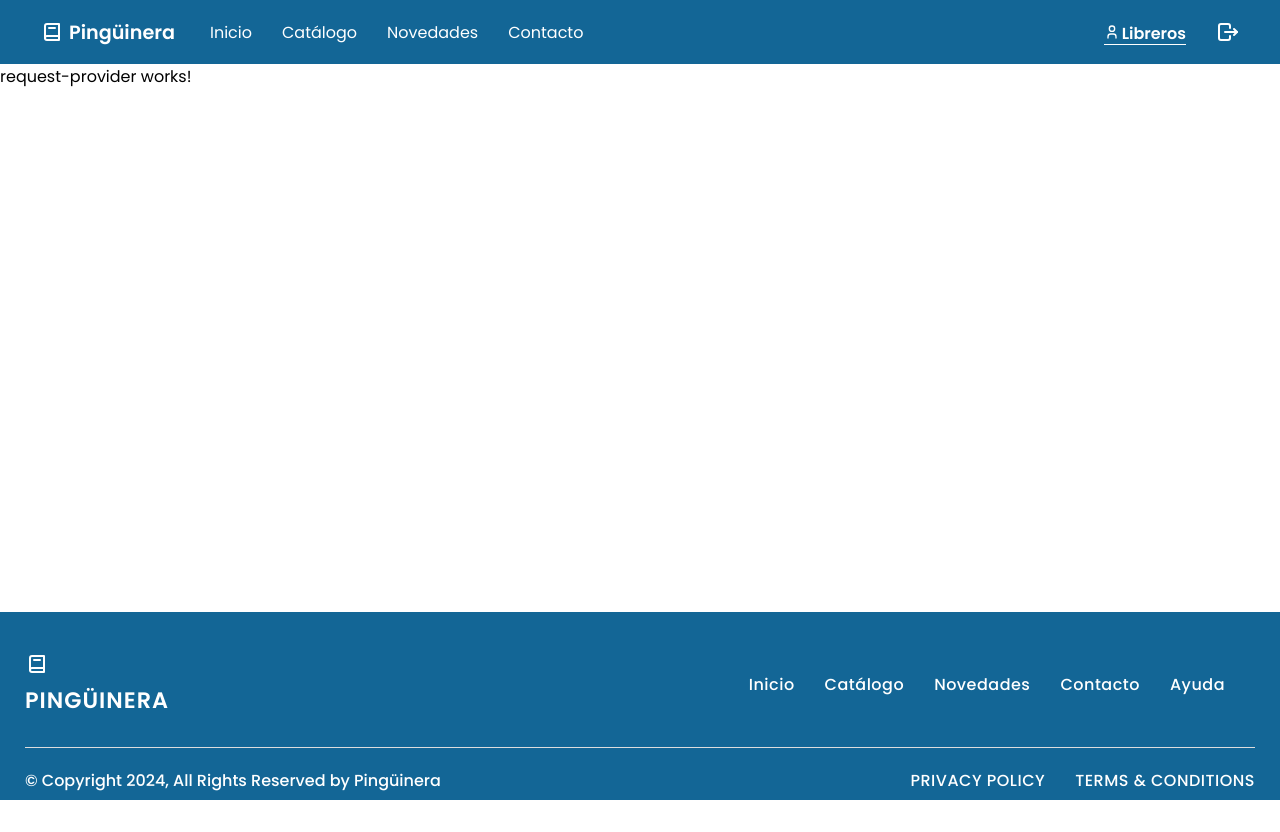
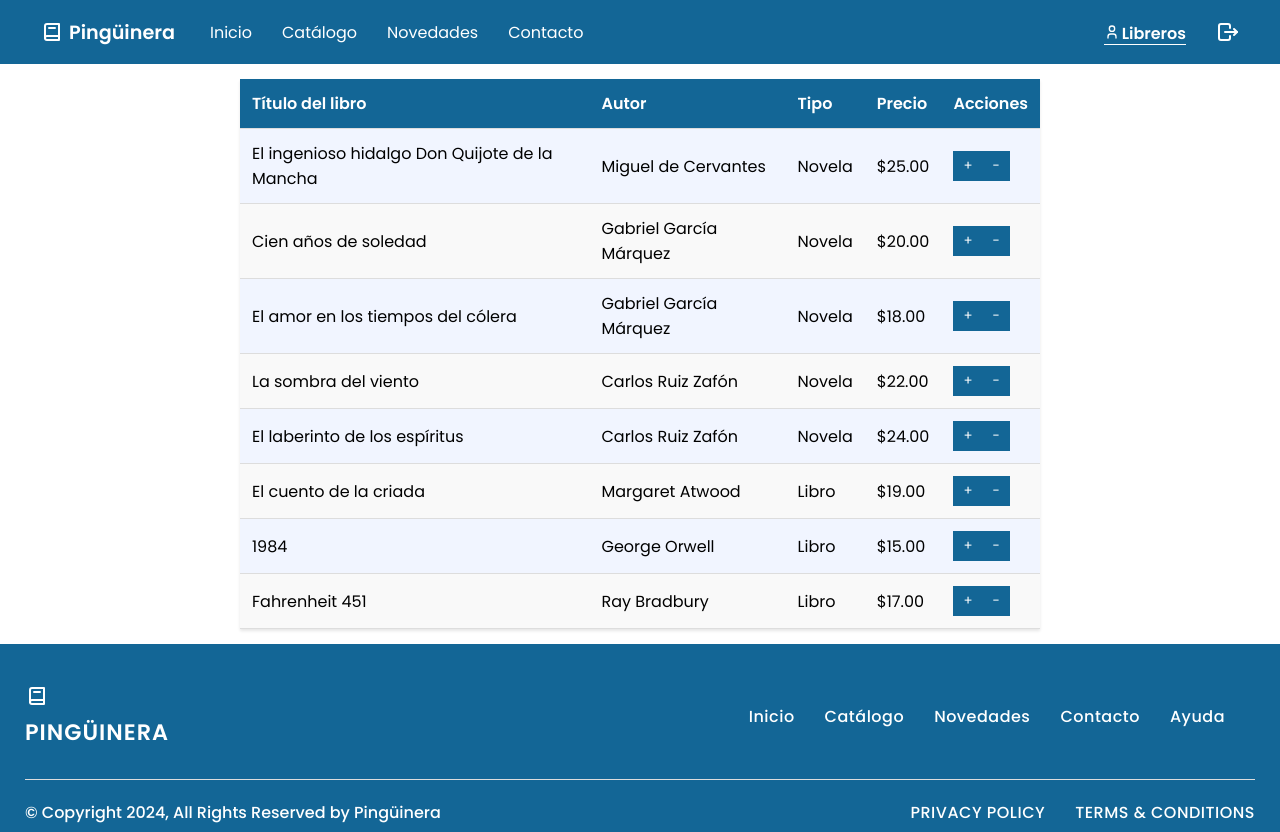
Before and after one commit to ChrisDL34/final_frontend_app, an Angular app: page /request-providers in a window 1280 px wide. Before the commit the page ends 800 px from the top, so only its background shows below. Built offline with nearby package versions, Linux system fonts and the light colour scheme.

Commit message:
se realiza implementacion inicial de  estilos para request proivider block

```diff
--- a/src/app/ui/blocks/request-provider/request-provider.component.css
+++ b/src/app/ui/blocks/request-provider/request-provider.component.css
@@ -0,0 +1,63 @@
+body {
+    font-family: Arial, sans-serif;
+    display: flex;
+    justify-content: center;
+    align-items: center;
+    margin: 0;
+    background-color: #f7f9fc;
+}
+.container {
+    width: 100%;
+    max-width: 800px;
+    margin: 0;
+    box-shadow: 0 2px 3px rgba(0, 0, 0, 0.1);
+}
+
+
+.table-container {
+    height: 550px; /* Adjust this height as needed */
+    overflow-y: auto;
+    position: relative;
+}
+
+
+table {
+    width: 100%;
+    border-collapse: collapse;
+    box-shadow: 0 2px 3px rgba(0, 0, 0, 0.1);
+}
+
+thead {
+    position: sticky;
+    top: 0;
+    background-color: #136696;
+    color: white;
+    z-index: 1;
+}
+
+th, td {
+    padding: 12px;
+    text-align: left;
+    border-bottom: 1px solid #ddd;
+}
+th {
+    background-color: #136696;
+    color: white;
+}
+tr:nth-child(even) {
+    background-color: #f9f9f9;
+}
+tr:nth-child(odd) {
+    background-color: #f1f5ff;
+}
+
+.actions button {
+    padding: 5px 10px;
+    background-color: #136696;
+    color: white;
+    border: none;
+    cursor: pointer;
+}
+.actions button:hover {
+    background-color: #0d4f72;
+}
--- a/src/app/ui/blocks/request-provider/request-provider.component.html
+++ b/src/app/ui/blocks/request-provider/request-provider.component.html
@@ -1 +1,149 @@
-<p>request-provider works!</p>
+<body>
+    <div class="container">
+        <div class="table-container">
+            <table>
+                <thead>
+                    <tr>
+                        <th>Título del libro</th>
+                        <th>Autor</th>
+                        <th>Tipo</th>
+                        <th>Precio</th>
+                        <th>Acciones</th>
+                    </tr>
+                </thead>
+                <tbody>
+                    <tr>
+                        <td>El ingenioso hidalgo Don Quijote de la Mancha</td>
+                        <td>Miguel de Cervantes</td>
+                        <td>Novela</td>
+                        <td>$25.00</td>
+                        <td class="actions">
+                            <button>+</button>
+                            <button>-</button>
+                        </td>
+                    </tr>
+                    <tr>
+                        <td>Cien años de soledad</td>
+                        <td>Gabriel García Márquez</td>
+                        <td>Novela</td>
+                        <td>$20.00</td>
+                        <td class="actions">
+                            <button>+</button>
+                            <button>-</button>
+                        </td>
+                    </tr>
+                    <tr>
+                        <td>El amor en los tiempos del cólera</td>
+                        <td>Gabriel García Márquez</td>
+                        <td>Novela</td>
+                        <td>$18.00</td>
+                        <td class="actions">
+                            <button>+</button>
+                            <button>-</button>
+                        </td>
+                    </tr>
+                    <tr>
+                        <td>La sombra del viento</td>
+                        <td>Carlos Ruiz Zafón</td>
+                        <td>Novela</td>
+                        <td>$22.00</td>
+                        <td class="actions">
+                            <button>+</button>
+                            <button>-</button>
+                        </td>
+                    </tr>
+                    <tr>
+                        <td>El laberinto de los espíritus</td>
+                        <td>Carlos Ruiz Zafón</td>
+                        <td>Novela</td>
+                        <td>$24.00</td>
+                        <td class="actions">
+                            <button>+</button>
+                            <button>-</button>
+                        </td>
+                    </tr>
+                    <tr>
+                        <td>El cuento de la criada</td>
+                        <td>Margaret Atwood</td>
+                        <td>Libro</td>
+                        <td>$19.00</td>
+                        <td class="actions">
+                            <button>+</button>
+                            <button>-</button>
+                        </td>
+                    </tr>
+                    <tr>
+                        <td>1984</td>
+                        <td>George Orwell</td>
+                        <td>Libro</td>
+                        <td>$15.00</td>
+                        <td class="actions">
+                            <button>+</button>
+                            <button>-</button>
+                        </td>
+                    </tr>
+                    <tr>
+                        <td>Fahrenheit 451</td>
+                        <td>Ray Bradbury</td>
+                        <td>Libro</td>
+                        <td>$17.00</td>
+                        <td class="actions">
+                            <button>+</button>
+                            <button>-</button>
+                        </td>
+                    </tr>
+                    <tr>
+                        <td>Brave New World</td>
+                        <td>Aldous Huxley</td>
+                        <td>Libro</td>
+                        <td>$16.00</td>
+                        <td class="actions">
+                            <button>+</button>
+                            <button>-</button>
+                        </td>
+                    </tr>
+                    <tr>
+                        <td>El hombre en busca de sentido</td>
+                        <td>Viktor Frankl</td>
+                        <td>Libro</td>
+                        <td>$14.00</td>
+                        <td class="actions">
+                            <button>+</button>
+                            <button>-</button>
+                        </td>
+                    </tr>
+                    <tr>
+                        <td>Fahrenheit 451</td>
+                        <td>Ray Bradbury</td>
+                        <td>Libro</td>
+                        <td>$17.00</td>
+                        <td class="actions">
+                            <button>+</button>
+                            <button>-</button>
+                        </td>
+                    </tr>
+                    <tr>
+                        <td>Brave New World</td>
+                        <td>Aldous Huxley</td>
+                        <td>Libro</td>
+                        <td>$16.00</td>
+                        <td class="actions">
+                            <button>+</button>
+                            <button>-</button>
+                        </td>
+                    </tr>
+                    <tr>
+                        <td>El hombre en busca de sentido</td>
+                        <td>Viktor Frankl</td>
+                        <td>Libro</td>
+                        <td>$14.00</td>
+                        <td class="actions">
+                            <button>+</button>
+                            <button>-</button>
+                        </td>
+                    </tr>
+                </tbody>
+            </table>
+        </div>
+    </div>
+</body>
--- a/src/app/ui/layouts/layout-main/layout-main.component.css
+++ b/src/app/ui/layouts/layout-main/layout-main.component.css
@@ -0,0 +1,30 @@
+.container {
+    display: flex;
+    flex-direction: column;
+    min-height: 100vh;
+    margin: 0;
+    padding: 0;
+  }
+
+  .layouts {
+    position: static;
+    top: 0;
+    left: 0;
+    right: 0;
+    z-index: 100;
+  }
+
+  .block {
+    flex: 1;
+    display: flex;
+    justify-content: center;
+    align-items: center;
+    padding: 15px;
+  }
+
+  .footer {
+    position: static;
+    bottom: 0;
+    left: 0;
+    right: 0;
+  }
--- a/src/app/ui/layouts/layout-main/layout-main.component.html
+++ b/src/app/ui/layouts/layout-main/layout-main.component.html
@@ -1,10 +1,25 @@
-<section class="body">
+<section class="container">
+
+
+  <div class="layouts">
     <app-header-container class="body__header" />
+  </div>
 
-    <main class="body__main">
+
+
+    <main class="block">
       <router-outlet name='main' />
     </main>
 
 
-    <app-footer-container class="body__footer" />
+    <div class="footer">
+      <app-footer-container class="body__footer" />
+
+    </div>
+
+
+
+
+
+
   </section>
--- a/src/styles.css
+++ b/src/styles.css
@@ -5,7 +5,3 @@
     box-sizing: border-box;
     font-family: 'Poppins', sans-serif;
 }
-
-main {
-    min-height: calc(100vh - 64px - 188px);
-}
```
Also changed, not shown: 1 other file (tests, documents, lock files or other folders).
